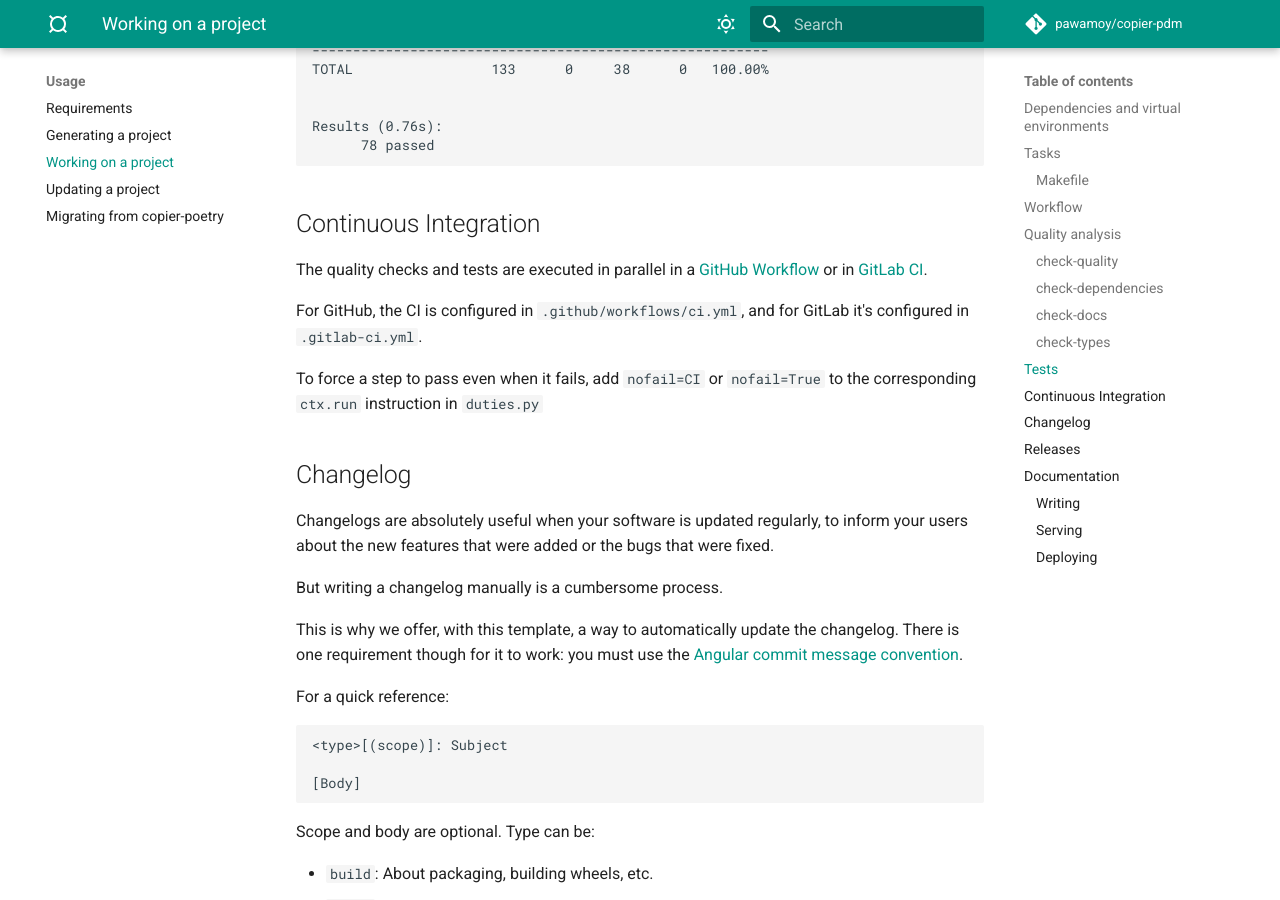
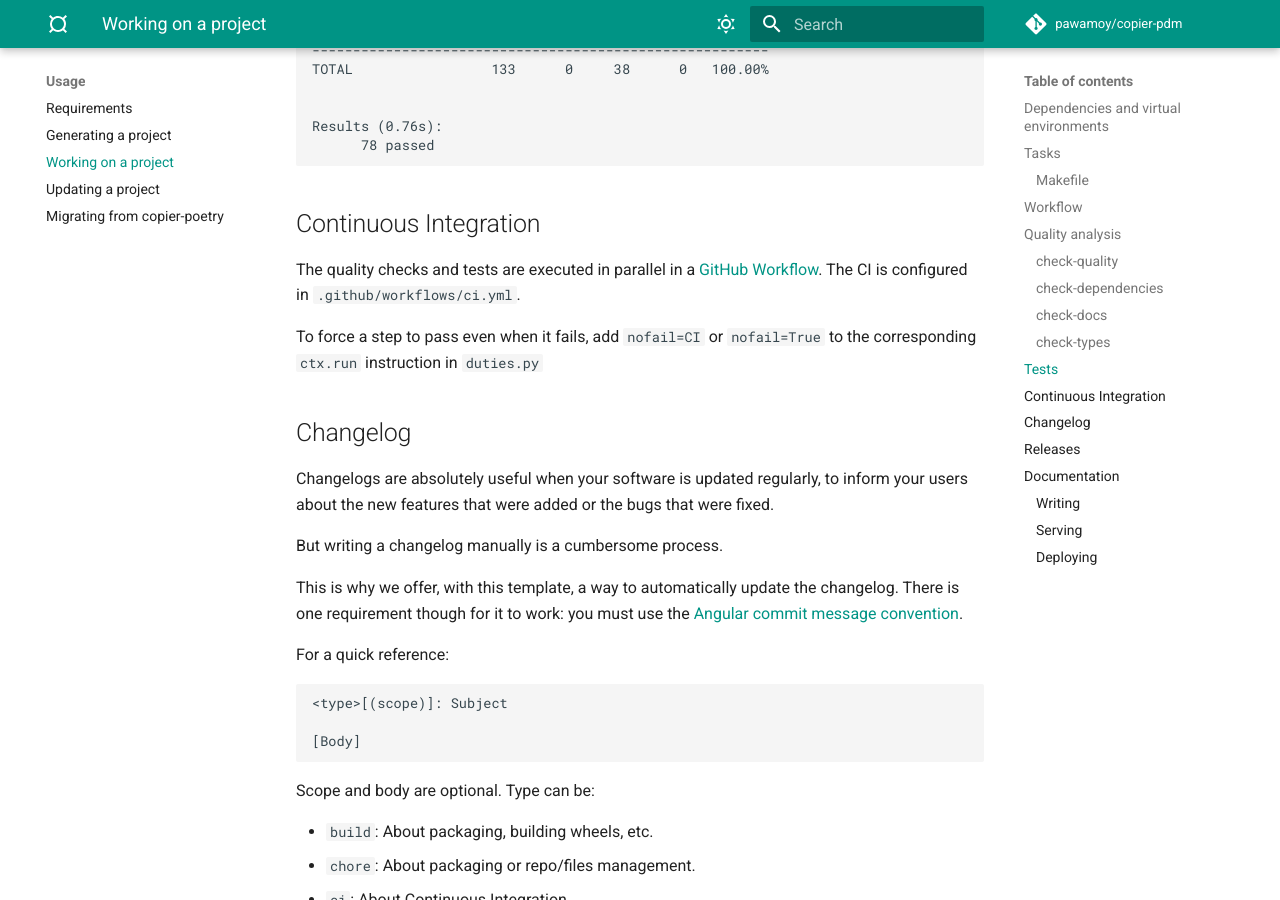
Before and after one commit to pawamoy/copier-pdm, an MkDocs documentation site: the page built from docs/work.md, in a window 1280 px wide and 900 px high, scrolled down 8070 px. Built offline with MkDocs 1.6.1 and Material for MkDocs 9.7.7, drawn with Linux system fonts in a browser that asks for light colours; comment, search, counter and statistics services are not loaded.

```diff
--- a/docs/work.md
+++ b/docs/work.md
@@ -403,11 +403,8 @@ Results (0.76s):
 ## Continuous Integration
 
 The quality checks and tests are executed in parallel
-in a [GitHub Workflow](https://docs.github.com/en/actions/learn-github-actions/workflow-syntax-for-github-actions)
-or in [GitLab CI](https://docs.gitlab.com/ee/ci/).
-
-For GitHub, the CI is configured in `.github/workflows/ci.yml`,
-and for GitLab it's configured in `.gitlab-ci.yml`.
+in a [GitHub Workflow](https://docs.github.com/en/actions/learn-github-actions/workflow-syntax-for-github-actions).
+The CI is configured in `.github/workflows/ci.yml`.
 
 To force a step to pass even when it fails,
 add `nofail=CI` or `nofail=True` to the corresponding
```
Also changed, not shown: README.md (+1 -1 lines), copier.yml (+1 -7 lines), docs/generate.md (+2 -3 lines), 5 other files.
